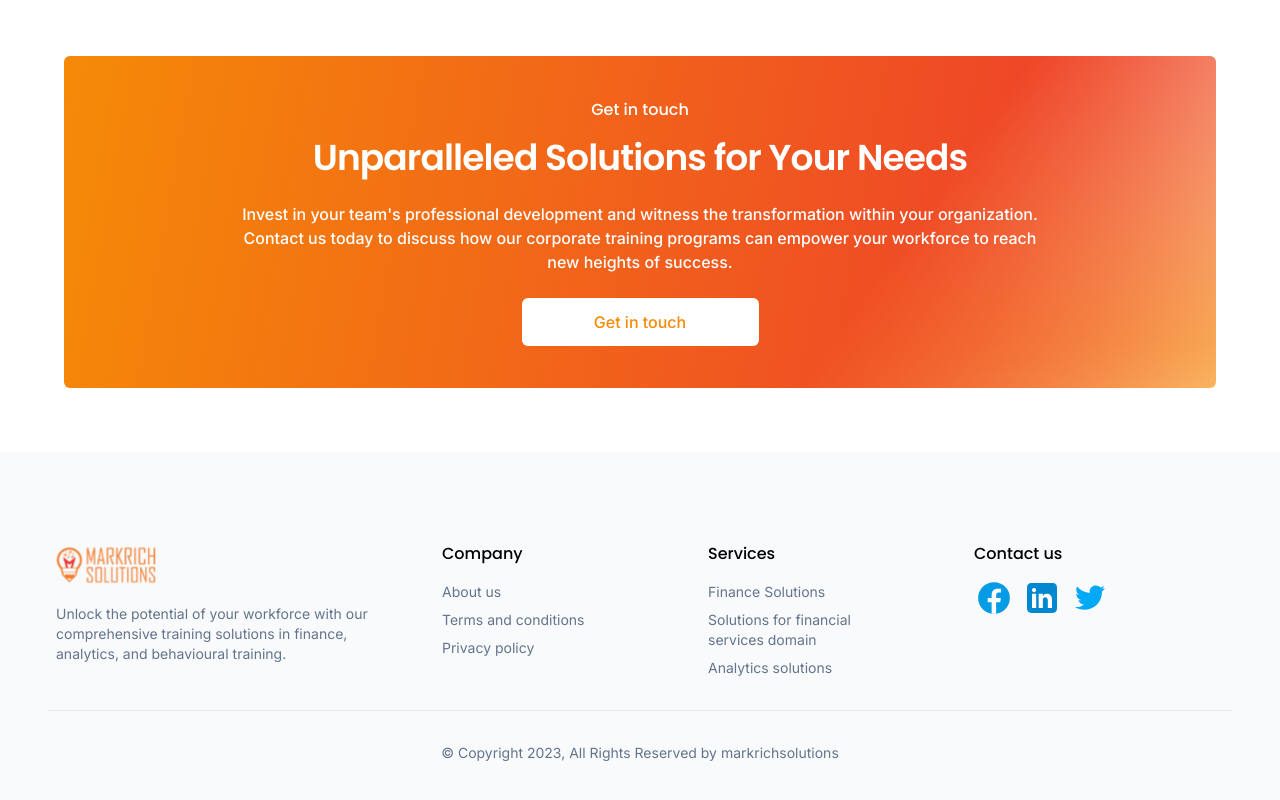
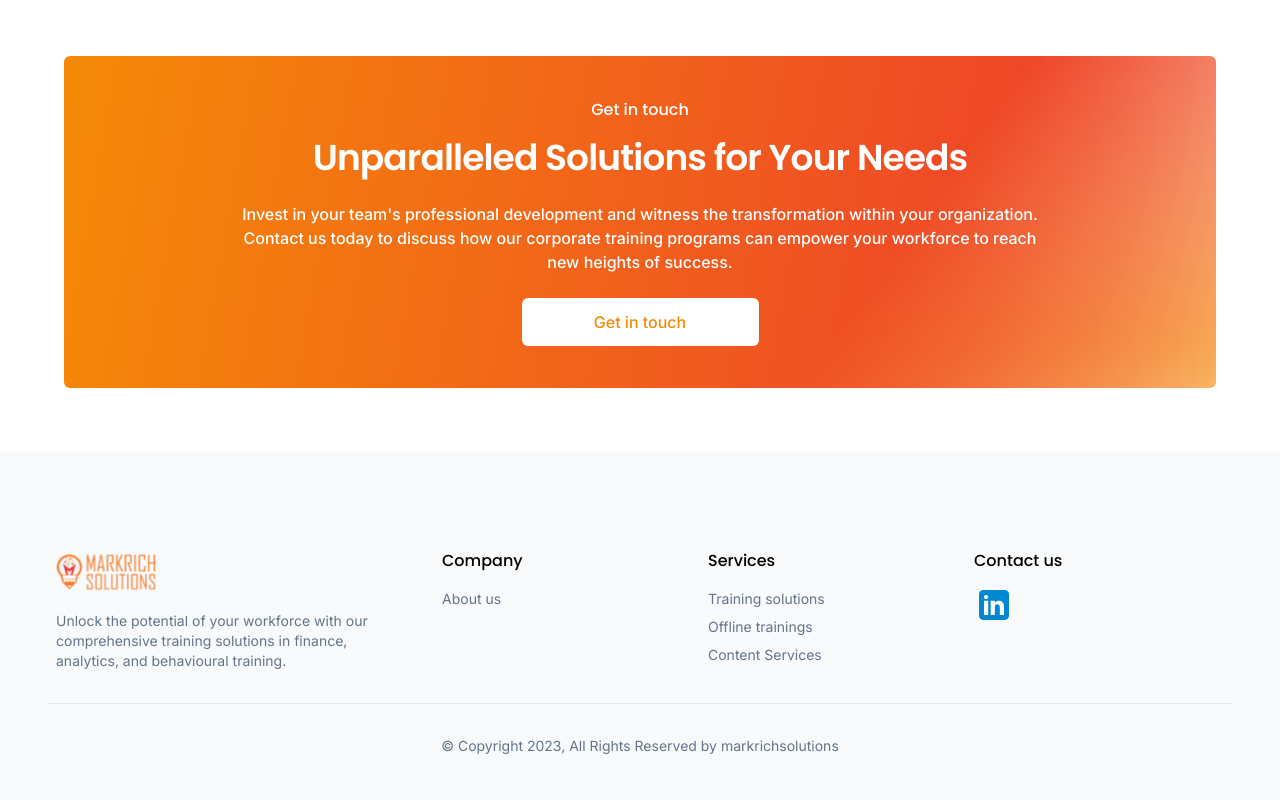
Before and after one commit to markrich-2026/markrich-website, a Next.js app: page /about-us in a window 1280 px wide. Shown: the part 2958-3758 px from the top of the page. Built offline with nearby package versions, Linux system fonts and the light colour scheme.

Commit message:
added basic SEO

```diff
--- a/components/Card.jsx
+++ b/components/Card.jsx
@@ -36,8 +36,8 @@ export const TabsCard = ({ icon, title, text, link, value }) => {
             <path
               d="M11.4669 3.72684C11.7558 3.91574 11.8369 4.30308 11.648 4.59198L7.39799 11.092C7.29783 11.2452 7.13556 11.3467 6.95402 11.3699C6.77247 11.3931 6.58989 11.3355 6.45446 11.2124L3.70446 8.71241C3.44905 8.48022 3.43023 8.08494 3.66242 7.82953C3.89461 7.57412 4.28989 7.55529 4.5453 7.78749L6.75292 9.79441L10.6018 3.90792C10.7907 3.61902 11.178 3.53795 11.4669 3.72684Z"
               fill="currentColor"
-              fill-rule="evenodd"
-              clip-rule="evenodd"
+              fillRule="evenodd"
+              clipRule="evenodd"
             ></path>
           </svg>
         </div>
--- a/components/Footer.jsx
+++ b/components/Footer.jsx
@@ -3,16 +3,19 @@ import logo from "@/public/images/logo.svg";
 import fbIcon from "@/public/icons/social-fb.svg";
 import linkedinIcon from "@/public/icons/social-linkedin.svg";
 import twIcon from "@/public/icons/social-tw.svg";
-
+import Link from "next/link";
 const Footer = () => {
   return (
     <footer className="min-h-[50vh] px-12 py-14 bg-slate-50 flex items-center justify-center md:px-2">
       <div className="container mx-auto max-w-[1200px] flex flex-col justify-between gap-8 ">
         <div className="container mx-auto flex justify-between gap-12 px-2 md:flex-wrap">
           <div className="flex w-full flex-col gap-4 max-w-[320px] md:max-w-none">
-            <div className="flex max-w-[100px]">
-              <img className="object-contain w-full" src={logo.src} alt="" />
-            </div>
+            <Link href={"/"}>
+              <div className="flex max-w-[100px]">
+                <img className="object-contain w-full" src={logo.src} alt="" />
+              </div>
+            </Link>
+
             <p className="text-sm text-slate-500">
               Unlock the potential of your workforce with our comprehensive
               training solutions in finance, analytics, and behavioural
@@ -22,29 +25,31 @@ const Footer = () => {
           <div className="flex flex-col gap-4 w-full max-w-[200px] md:max-w-none">
             <h6 className="text-base font-medium ">Company</h6>
             <ul className="flex flex-col gap-2 text-sm text-slate-500">
-              <li>About us</li>
+              <Link href={"/about-us"}>
+                <li>About us</li>
+              </Link>
+              {/*
               <li>Terms and conditions</li>
-              <li>Privacy policy</li>
+              <li>Privacy policy</li> */}
             </ul>
           </div>
           <div className="flex flex-col gap-4 w-full max-w-[200px] md:max-w-none">
             <h6 className="text-base font-medium">Services</h6>
             <ul className="flex flex-col gap-2 text-sm text-slate-500">
-              <li>Finance Solutions</li>
-              <li>Solutions for financial services domain</li>
-              <li>Analytics solutions</li>
+              <Link href={"/training-solutions"}>
+                <li>Training solutions</li>
+              </Link>
+              <Link href={"/delivery"}>
+                <li>Offline trainings</li>
+              </Link>
+              <Link href={"/content"}>
+                <li>Content Services</li>
+              </Link>
             </ul>
           </div>
           <div className="flex flex-col gap-3 w-full max-w-[250px] md:max-w-none">
             <h6 className="text-base font-medium">Contact us</h6>
             <ul className="flex gap-2">
-              <li className="flex">
-                <img
-                  className="w-full object-fit max-w-[40px]"
-                  src={fbIcon.src}
-                  alt=""
-                />
-              </li>
               <a
                 href="https://www.linkedin.com/company/markrich-solutions-llp"
                 target="_blank"
@@ -55,13 +60,6 @@ const Footer = () => {
                   alt=""
                 />
               </a>
-              <li>
-                <img
-                  src={twIcon.src}
-                  className="w-full object-fit max-w-[40px]"
-                  alt=""
-                />
-              </li>
             </ul>
           </div>
         </div>
--- a/next.config.js
+++ b/next.config.js
@@ -7,6 +7,7 @@ const nextConfig = {
   },
   env: {
     API_PATH: "https://markrich-api.syspreesolutions.com/index.php",
+    API_TEST_PATH: "http://localhost/php_form_api/index.php",
   },
 };
 
--- a/package.json
+++ b/package.json
@@ -18,9 +18,11 @@
     "eslint": "8.44.0",
     "eslint-config-next": "13.4.9",
     "next": "13.4.9",
+    "next-seo": "^6.1.0",
     "postcss": "8.4.26",
     "react": "18.2.0",
     "react-dom": "18.2.0",
+    "react-google-recaptcha": "^3.1.0",
     "resend": "^0.17.2",
     "tailwindcss": "3.3.3"
   }
--- a/pages/contact-us.jsx
+++ b/pages/contact-us.jsx
@@ -1,5 +1,6 @@
 import SectionHero from "@/components/Section";
-import React, { useState } from "react";
+import ReCAPTCHA from "react-google-recaptcha";
+import React, { useState, useRef } from "react";
 import locationIcon from "@/public/icons/location-icon.svg";
 import mailIcon from "@/public/icons/mail-icon.svg";
 import phoneIcon from "@/public/icons/phone-icon.svg";
@@ -32,15 +33,18 @@ const ContactUs = () => {
     email: "",
     number: "",
     message: "",
+    token: "",
   });
   const [mailSent, setmailSent] = useState();
   const [success, setSuccess] = useState(false);
   const [error, setError] = useState(false);
+  const [loading, setLoading] = useState(false);
+  const captchaRef = useRef(null);
+
   // const [isChecked, setChecked] = useState(false);
   const handleChange = (event) => {
     setInput({ ...useInput, [event.target.name]: event.target.value });
   };
-
   // const handleCaptchaChange = (token) => {
   //   console.log(token);
   //   console.log(isToken);
@@ -64,7 +68,12 @@ const ContactUs = () => {
   // };
   const handleFormSubmit = (event) => {
     event.preventDefault();
+    setLoading(true);
+    const token = captchaRef.current.getValue();
+    captchaRef.current.reset();
+    useInput.token = token;
     console.log(useInput);
+
     axios({
       method: "post",
       url: `${process.env.API_PATH}`,
@@ -79,6 +88,7 @@ const ContactUs = () => {
             setmailSent(true);
             setSuccess(result.data.message);
             setError(false);
+            setLoading(false);
             setTimeout(() => {
               setSuccess(false);
               setError(false);
@@ -87,6 +97,7 @@ const ContactUs = () => {
             setmailSent(false);
             setError(result.data.message);
             setSuccess(false);
+            setLoading(false);
             setTimeout(() => {
               setSuccess(false);
               setError(false);
@@ -100,7 +111,8 @@ const ContactUs = () => {
             number: "",
           });
         } else {
-          console.log("FAILED SENDING");
+          // console.log("FAILED SENDING");
+          setLoading(false);
           setError(true);
         }
         // setInput({
@@ -109,7 +121,9 @@ const ContactUs = () => {
       })
       .catch((error) => setError(error.message));
   };
-
+  function onChange(value) {
+    // console.log("Captcha value:", value);
+  }
   return (
     <>
       <section className="min-h-[70vh] flex items-center justify-center px-12 py-20 lg:px-2">
@@ -268,11 +282,36 @@ const ContactUs = () => {
                   onChange={handleChange}
                 ></textarea>
               </div>
-
+              <ReCAPTCHA
+                sitekey="6LeIxAcTAAAAAJcZVRqyHh71UMIEGNQ_MXjiZKhI"
+                onChange={onChange}
+                ref={captchaRef}
+              />
               <div>
                 <Button text={"Submit"} highlight type={"submit"} />
               </div>
             </form>
+            {loading && (
+              <div role="status">
+                <svg
+                  aria-hidden="true"
+                  class="w-8 h-8 mr-2 text-gray-200 animate-spin dark:text-gray-600 fill-blue-600"
+                  viewBox="0 0 100 101"
+                  fill="none"
+                  xmlns="http://www.w3.org/2000/svg"
+                >
+                  <path
+                    d="M100 50.5908C100 78.2051 77.6142 100.591 50 100.591C22.3858 100.591 0 78.2051 0 50.5908C0 22.9766 22.3858 0.59082 50 0.59082C77.6142 0.59082 100 22.9766 100 50.5908ZM9.08144 50.5908C9.08144 73.1895 27.4013 91.5094 50 91.5094C72.5987 91.5094 90.9186 73.1895 90.9186 50.5908C90.9186 27.9921 72.5987 9.67226 50 9.67226C27.4013 9.67226 9.08144 27.9921 9.08144 50.5908Z"
+                    fill="currentColor"
+                  />
+                  <path
+                    d="M93.9676 39.0409C96.393 38.4038 97.8624 35.9116 97.0079 33.5539C95.2932 28.8227 92.871 24.3692 89.8167 20.348C85.8452 15.1192 80.8826 10.7238 75.2124 7.41289C69.5422 4.10194 63.2754 1.94025 56.7698 1.05124C51.7666 0.367541 46.6976 0.446843 41.7345 1.27873C39.2613 1.69328 37.813 4.19778 38.4501 6.62326C39.0873 9.04874 41.5694 10.4717 44.0505 10.1071C47.8511 9.54855 51.7191 9.52689 55.5402 10.0491C60.8642 10.7766 65.9928 12.5457 70.6331 15.2552C75.2735 17.9648 79.3347 21.5619 82.5849 25.841C84.9175 28.9121 86.7997 32.2913 88.1811 35.8758C89.083 38.2158 91.5421 39.6781 93.9676 39.0409Z"
+                    fill="currentFill"
+                  />
+                </svg>
+                <span class="sr-only">Loading...</span>
+              </div>
+            )}
             {success && (
               <div
                 className={`w-full px-2 py-3 bg-lime-100 text-lime-600 rounded-md text-sm`}
--- a/pages/index.js
+++ b/pages/index.js
@@ -1,5 +1,5 @@
 import Image from "next/image";
-
+import { NextSeo } from "next-seo";
 import heroImg from "@/public/images/hero-image-small.svg";
 import trainingIcon from "@/public/icons/training-icon.svg";
 import analyticsIcon from "@/public/icons/analytics-icon.svg";
@@ -197,6 +197,33 @@ export default function Home() {
   return (
     <>
       {/* hero section */}
+      <NextSeo
+        title="Empower Your Team with Markrich Solutions - Enhance Financial Acumen, Data-Driven Decision-Making, and Positive Work Culture"
+        description="Equip your employees with essential skills to thrive in today's competitive environment. Enhance financial acumen, leverage data-driven decision-making, and foster a positive work culture with Markrich Solutions."
+        canonical="https://markrich.vercel.app/"
+        openGraph={{
+          url: "https://markrich.vercel.app/",
+          title:
+            "Empower Your Team with Markrich Solutions - Enhance Financial Acumen, Data-Driven Decision-Making, and Positive Work Culture",
+          description:
+            "Equip your employees with essential skills to thrive in today's competitive environment. Enhance financial acumen, leverage data-driven decision-making, and foster a positive work culture with Markrich Solutions.",
+          images: [
+            {
+              url: "https://cdn.discordapp.com/attachments/451417960196603906/1136557885766258688/og-thumb.jpg",
+              width: 1200,
+              height: 600,
+              alt: "Markrich company header",
+              type: "image/jpg",
+            },
+          ],
+          siteName: "Markrichsolutions",
+        }}
+        twitter={{
+          handle: "@handle",
+          site: "@markrichsolutions",
+          cardType: "summary_large_image",
+        }}
+      />
       <main
         className={`flex min-h-[90vh] px-12 py-6 lg:px-2 items-center justify-center bg-[url('/images/section-background-2.svg')]`}
       >
```
Also changed, not shown: public/images/og-thumb.jpg (added), 1 other file (tests, documents, lock files or other folders).
